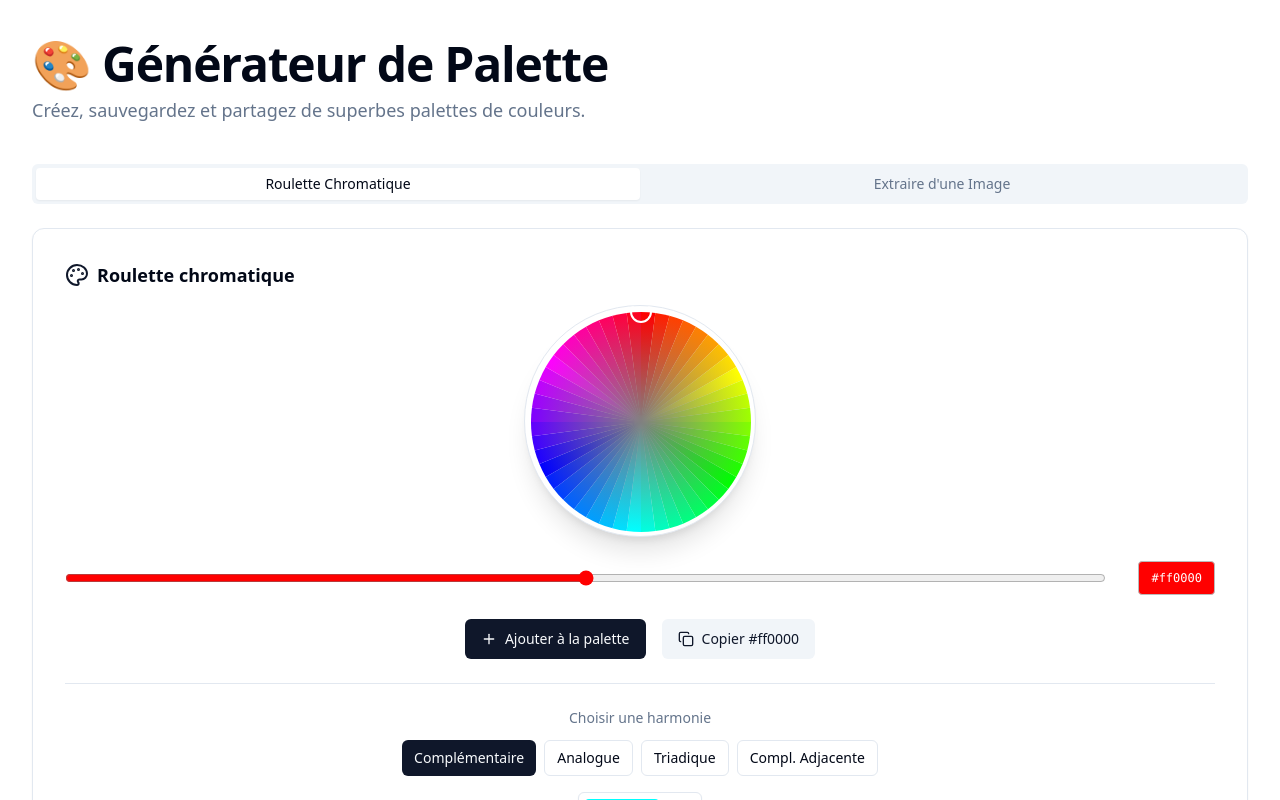
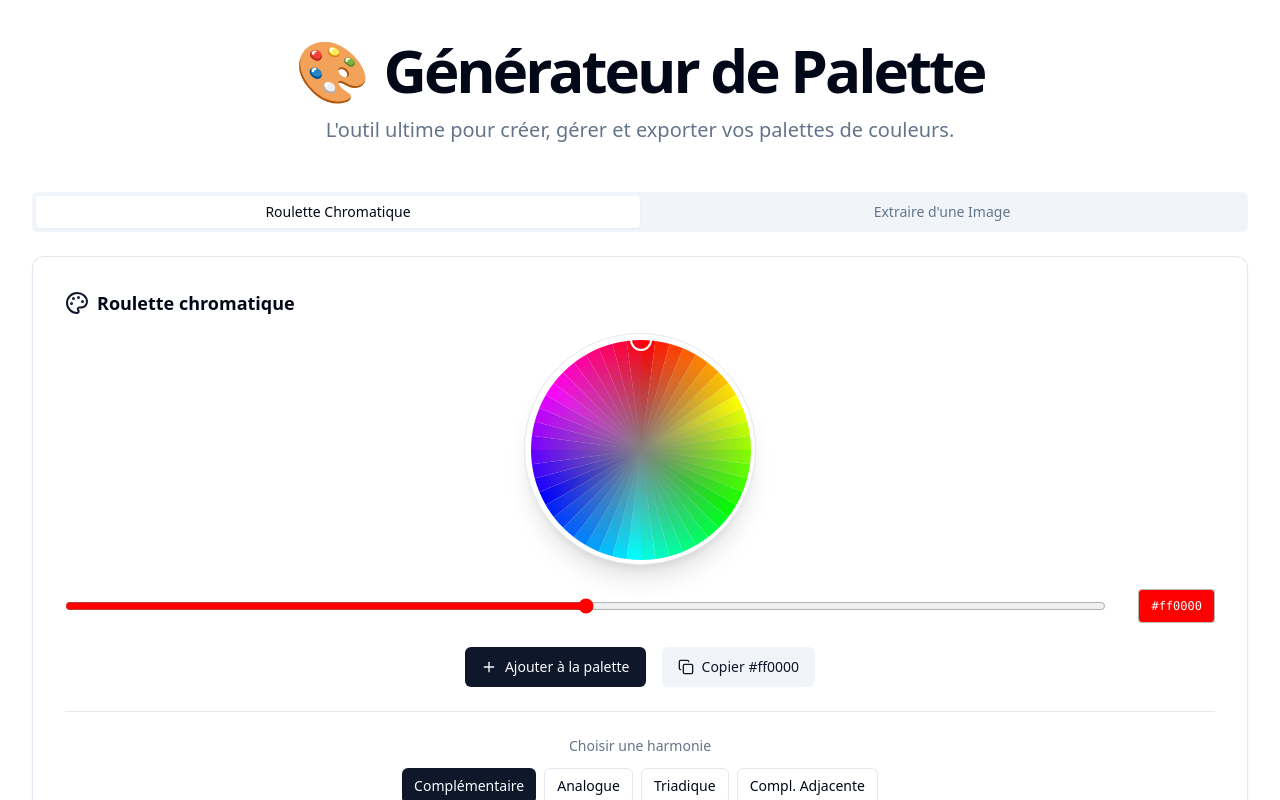
Before and after one commit to Zendaya-tech/chroma-palettes-extract, a React (Vite) app: page / in a window 1280 px wide. Shown: the top 800 px of the page. Built offline with nearby package versions, Linux system fonts and the light colour scheme.

Commit message:
Improve header design
Improved the header section of the application for better visual appeal and user experience.

```diff
--- a/src/pages/Index.tsx
+++ b/src/pages/Index.tsx
@@ -157,12 +157,13 @@ const Index = () => {
 
   return (
     <div className="container mx-auto py-10 px-4 sm:px-6 lg:px-8 min-h-screen flex flex-col">
-      <header className="mb-10 text-left">
-        <h1 className="text-4xl font-bold tracking-tight lg:text-5xl text-left flex items-center gap-3">
-          🎨 Générateur de Palette
+      <header className="mb-12 text-center">
+        <h1 className="text-5xl font-extrabold tracking-tighter lg:text-6xl flex items-center justify-center gap-4">
+          <span className="text-6xl">🎨</span>
+          <span>Générateur de Palette</span>
         </h1>
-        <p className="text-muted-foreground mt-2 text-lg">
-          Créez, sauvegardez et partagez de superbes palettes de couleurs.
+        <p className="text-muted-foreground mt-4 text-xl max-w-2xl mx-auto">
+          L'outil ultime pour créer, gérer et exporter vos palettes de couleurs.
         </p>
       </header>
 
```
